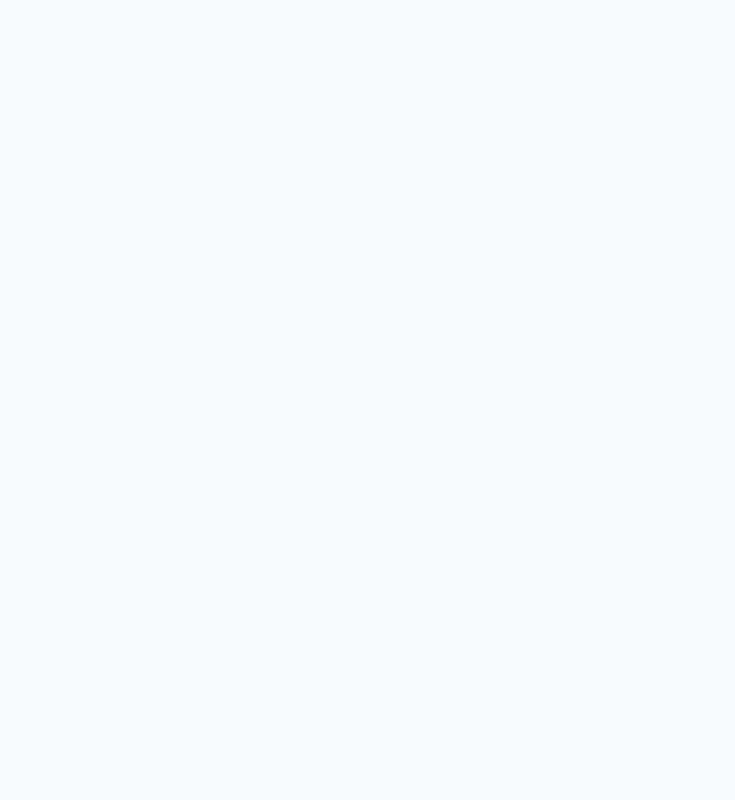
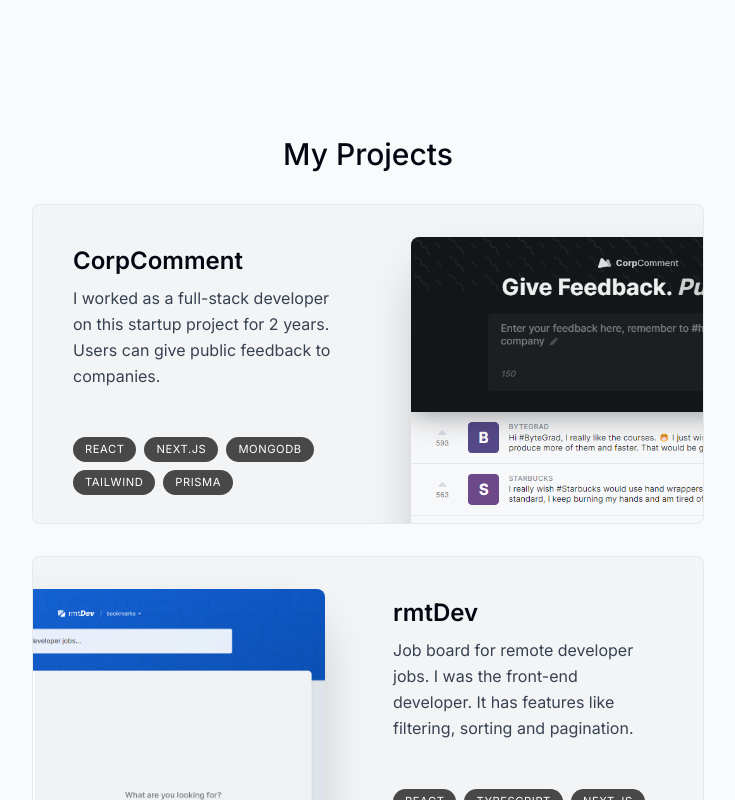
Before and after one commit to chadjowens/p_2024, a Next.js app: page / in a window 1280 px wide. Shown: the part 1180-1980 px from the top of the page, without its empty margins (272-1007 px from the left). Built offline with nearby package versions, Linux system fonts and the light colour scheme.

Commit message:
Added Project section.
Separated project file out to be able to style more and leverage "use client".

```diff
--- a/app/page.tsx
+++ b/app/page.tsx
@@ -1,6 +1,7 @@
 // import Image from 'next/image'
 import About from '@/components/about';
 import Intro from '@/components/intro';
+import Projects from '@/components/projects';
 import SectionDivider from '@/components/section-divider';
 
 
@@ -10,6 +11,7 @@
       <Intro />
       <SectionDivider />
       <About />
+      <Projects />
 
     </main>
   );
--- /dev/null
+++ b/components/project.tsx
@@ -0,0 +1,72 @@
+"use client";
+
+import { projectsData } from '@/lib/data';
+import { motion, useScroll, useTransform } from 'framer-motion';
+import Image from 'next/image';
+import React, { useRef } from'react';
+// import { motion } from 'framer-motion';
+
+type ProjectProps = (typeof projectsData)[number];
+
+// type ProjectProps = {
+//     title: string;
+//     description: string;
+//     tags: string[];
+//     imageUrl: string;
+// };
+
+export default function Project({ title, description, tags, imageUrl }:
+ProjectProps) {
+    const ref = useRef<HTMLDivElement>(null);
+    const { scrollYProgress } = useScroll({
+        target: ref,
+        offset: ["0 1", "1.33 1"],
+    });
+
+    const scaleProgress = useTransform(scrollYProgress, [0, 1], [0.75, 1]);
+    const opacityProgress = useTransform(scrollYProgress, [0, 1], [0.6, 1]);
+
+    return (
+        <motion.div
+            ref={ref}
+            style={{
+                scale: scaleProgress,
+                opacity: opacityProgress,
+            }}
+            className="group mb-3 sm:mb-8 last:mb-0"
+        >
+            <section
+            className="bg-gray-100 max-w-[42rem] border border-black/5 rounded-lg overflow-hidden sm:pr-8 relative sm:h-[20rem] hover:bg-gray-200 transition group-even:pl-8">
+                <div className="pt-4 pb-7 px-5 sm:pl-10 sm:pr-2 sm:pt-10 sm:max-w-[50%] flex flex-col h-full group-even:ml-[18rem]">
+                    <h3 className="text-2xl font-semibold">{title}</h3>
+                    <p className="mt-2 leading-relaxed text-gray-700">{description}</p>
+                    <ul className="flex flex-wrap mt-4 gap-2 sm:mt-auto">
+                        {tags.map((tag, index) => (
+                            <li className="bg-black/[0.7] px-3 py-1 text-[0.7rem] uppercase tracking-wider text-white rounded-full"
+                            key={index}>{tag}</li>
+                        ))}
+                    </ul>
+                    <Image
+                        src={imageUrl}
+                        alt="Projects I worked on"
+                        quality={95}
+                        className="absolute top-8 -right-40 w-[28.25rem] rounded-t-lg shadow-2xl
+                        transition
+                        group-hover:scale-[1.04]
+
+                        group-hover:-translate-x-3
+                        group-hover:translate-y-3
+                        group-hover:-rotate-2
+
+                        group-even:group-hover:translate-x-3
+                        group-even:group-hover:translate-y-3
+                        group-even:group-hover:rotate-2
+
+                        group-even:right-[initial]
+                        group-even:-left-40"
+                        />
+                </div>
+            </section>
+        </motion.div>
+    );
+}
--- /dev/null
+++ b/components/projects.tsx
@@ -0,0 +1,78 @@
+// "use client";
+
+import React from 'react';
+import SectionHeading from './section-heading';
+import { projectsData } from '@/lib/data';
+// import Image from 'next/image';
+// import { useScroll } from 'framer-motion';
+import Project from './project';
+
+export default function Projects() {
+  return (
+    <section>
+        <SectionHeading>My Projects</SectionHeading>
+        <div>
+            {projectsData.map((project, index) => (
+                <React.Fragment key={index}>
+                    <Project {...project} />
+                </React.Fragment>
+            ))}
+        </div>
+    </section>
+  );
+}
+
+type ProjectProps = (typeof projectsData)[number];
+
+// type ProjectProps = {
+//     title: string;
+//     description: string;
+//     tags: string[];
+//     imageUrl: string;
+// };
+
+// function Project({ title, description, tags, imageUrl }:
+// ProjectProps) {
+//     const ref = useRef(null);
+//     useScroll({
+//         target: '';
+//         offset: ["0 1", "1.33 1"];
+//     });
+
+//     return (
+//         <section className="group bg-gray-100 max-w-[42rem] border border-black/5 rounded-lg overflow-hidden sm:pr-8 relative sm:h-[20rem] mb-3 sm:mb-8 last:mb-0 even:pl-8 hover:bg-gray-200 transition">
+
+//             <div className="pt-4 pb-7 px-5 sm:pl-10 sm:pr-2 sm:pt-10 sm:max-w-[50%] flex flex-col h-full group-even:ml-[18rem]">
+
+//                 <h3 className="text-2xl font-semibold">{title}</h3>
+//                 <p className="mt-2 leading-relaxed text-gray-700">{description}</p>
+//                 <ul className="flex flex-wrap mt-4 gap-2 sm:mt-auto">
+//                     {tags.map((tag, index) => (
+//                         <li className="bg-black/[0.7] px-3 py-1 text-[0.7rem] uppercase tracking-wider text-white rounded-full"
+//                         key={index}>{tag}</li>
+//                     ))}
+//                 </ul>
+
+//                 <Image
+//                     src={imageUrl}
+//                     alt="Projects I worked on"
+//                     quality={95}
+//                     className="absolute top-8 -right-40 w-[28.25rem] rounded-t-lg shadow-2xl
+//                     transition
+//                     group-hover:scale-[1.04]
+
+//                     group-hover:-translate-x-3
+//                     group-hover:translate-y-3
+//                     group-hover:-rotate-2
+
+//                     group-even:group-hover:translate-x-3
+//                     group-even:group-hover:translate-y-3
+//                     group-even:group-hover:rotate-2
+
+//                     group-even:right-[initial]
+//                     group-even:-left-40"
+//                     />
+//             </div>
+//         </section>
+//     );
+// }
--- a/components/section-heading.tsx
+++ b/components/section-heading.tsx
@@ -6,6 +6,6 @@
 
 export default function SectionHeading({ children }: SectionHeadingProps) {
   return (
-    <h2 className="text-3xl font-medium mb-8">{ children }</h2>
+    <h2 className="text-3xl font-medium mb-8 text-center">{ children }</h2>
   );
 }
```
